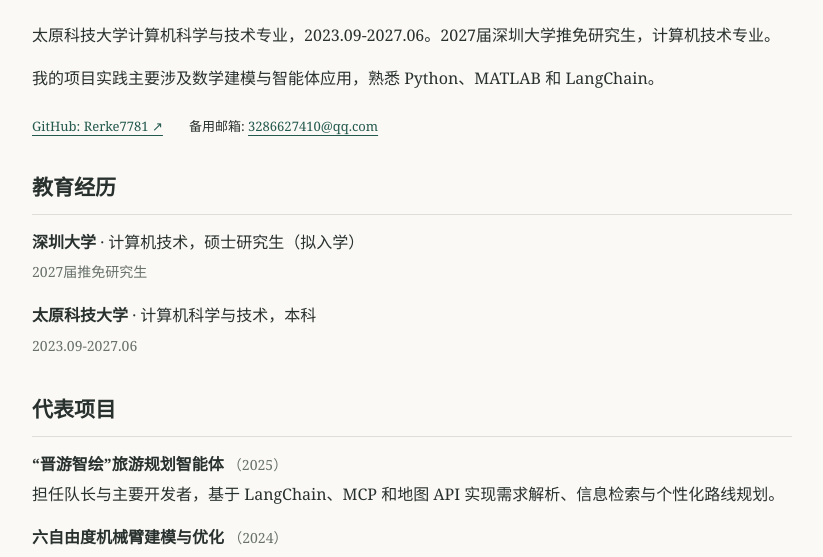
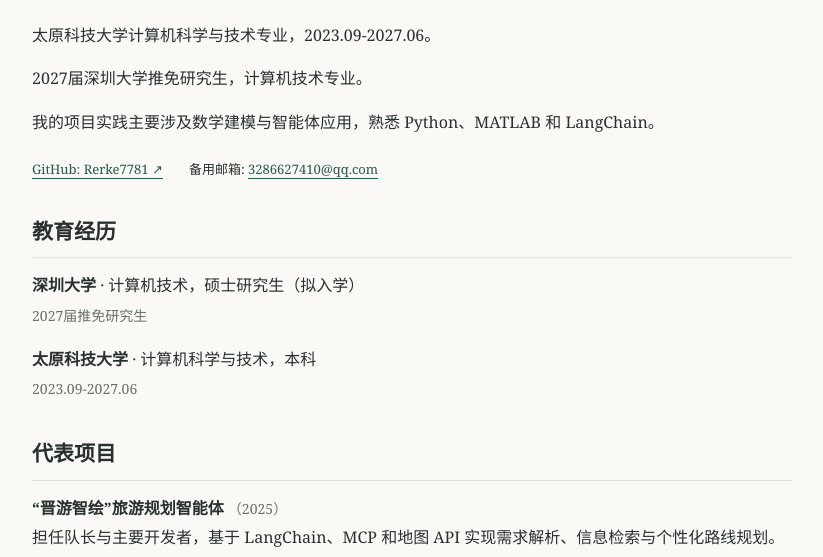
Before and after one commit to Rerke7781/myWeb, a plain HTML site: page index.html in a window 1280 px wide. Shown: the part 229-786 px from the top of the page, without its empty margins (228-1051 px from the left). Drawn offline with Linux system fonts and the light colour scheme.

Commit message:
Separate education introductions into paragraphs

```diff
--- a/index.html
+++ b/index.html
@@ -17,7 +17,8 @@
   <main id="main">
     <section class="intro" aria-labelledby="name">
       <div class="identity"><div><h1 id="name">张鑫旭</h1><p class="primary-email"><a href="mailto:202316080335@stu.tyust.edu.cn">202316080335@stu.tyust.edu.cn</a></p><p class="subtitle">Xinxu Zhang</p></div><img src="./portrait.jpg" alt="张鑫旭的证件照" width="56" height="80"></div>
-      <p>太原科技大学计算机科学与技术专业，2023.09-2027.06。2027届深圳大学推免研究生，计算机技术专业。</p>
+      <p>太原科技大学计算机科学与技术专业，2023.09-2027.06。</p>
+      <p>2027届深圳大学推免研究生，计算机技术专业。</p>
       <p>我的项目实践主要涉及数学建模与智能体应用，熟悉 Python、MATLAB 和 LangChain。</p>
       <div class="contact"><a href="https://github.com/Rerke7781" target="_blank" rel="noopener noreferrer">GitHub: Rerke7781 ↗</a><span>备用邮箱: <a href="mailto:3286627410@qq.com">3286627410@qq.com</a></span></div>
     </section>
```
Also changed, not shown: en.html (+2 -1 lines).
